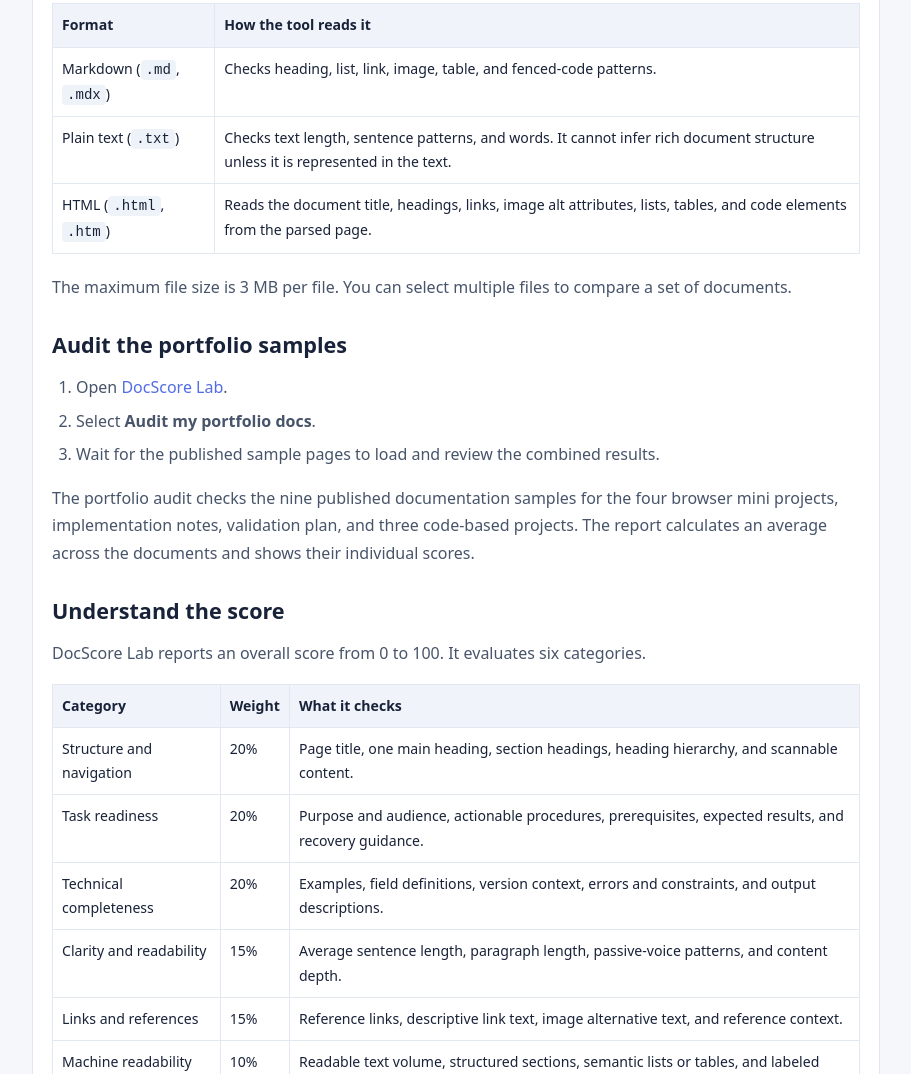
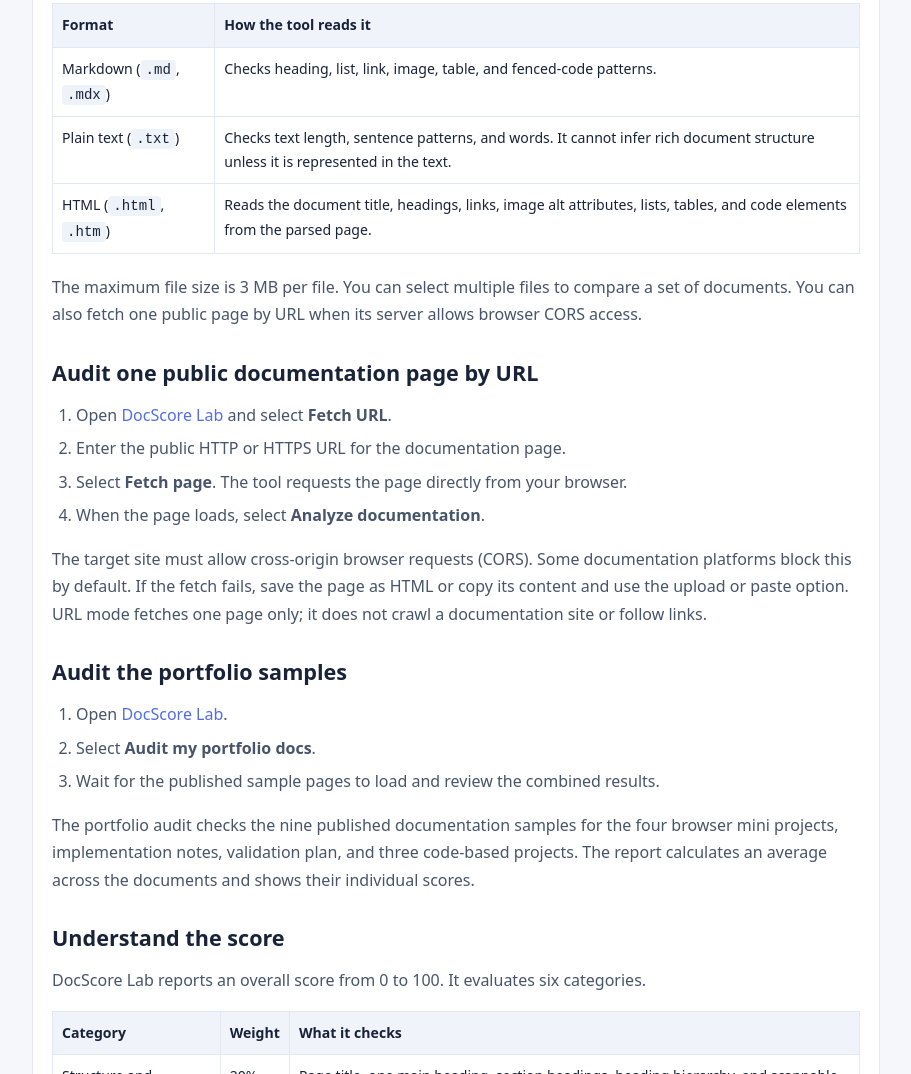
Before and after one commit to Tanmayi1996/Tanmayi1996.github.io, a plain HTML site: page docs/mini-projects/doc-score-lab.html in a window 1280 px wide. Shown: the part 1074-2148 px from the top of the page, without its empty margins (310-1221 px from the left). Drawn offline with Linux system fonts and the light colour scheme.

Commit message:
Document DocScore Lab public URL audit workflow

```diff
--- a/docs/mini-projects/doc-score-lab.html
+++ b/docs/mini-projects/doc-score-lab.html
@@ -37,7 +37,15 @@ header{background:#fff;border-bottom:1px solid #e2e8f1;padding:16px 0}header .wr
 <tr><td>Plain text (<code>.txt</code>)</td><td>Checks text length, sentence patterns, and words. It cannot infer rich document structure unless it is represented in the text.</td></tr>
 <tr><td>HTML (<code>.html</code>, <code>.htm</code>)</td><td>Reads the document title, headings, links, image alt attributes, lists, tables, and code elements from the parsed page.</td></tr>
 </tbody></table>
-<p>The maximum file size is 3 MB per file. You can select multiple files to compare a set of documents.</p>
+<p>The maximum file size is 3 MB per file. You can select multiple files to compare a set of documents. You can also fetch one public page by URL when its server allows browser CORS access.</p>
+<h2 id="url-audit">Audit one public documentation page by URL</h2>
+<ol>
+<li>Open <a href="/doc-score/">DocScore Lab</a> and select <b>Fetch URL</b>.</li>
+<li>Enter the public HTTP or HTTPS URL for the documentation page.</li>
+<li>Select <b>Fetch page</b>. The tool requests the page directly from your browser.</li>
+<li>When the page loads, select <b>Analyze documentation</b>.</li>
+</ol>
+<p>The target site must allow cross-origin browser requests (CORS). Some documentation platforms block this by default. If the fetch fails, save the page as HTML or copy its content and use the upload or paste option. URL mode fetches one page only; it does not crawl a documentation site or follow links.</p>
 <h2 id="portfolio-audit">Audit the portfolio samples</h2>
 <ol>
 <li>Open <a href="/doc-score/">DocScore Lab</a>.</li>
```
